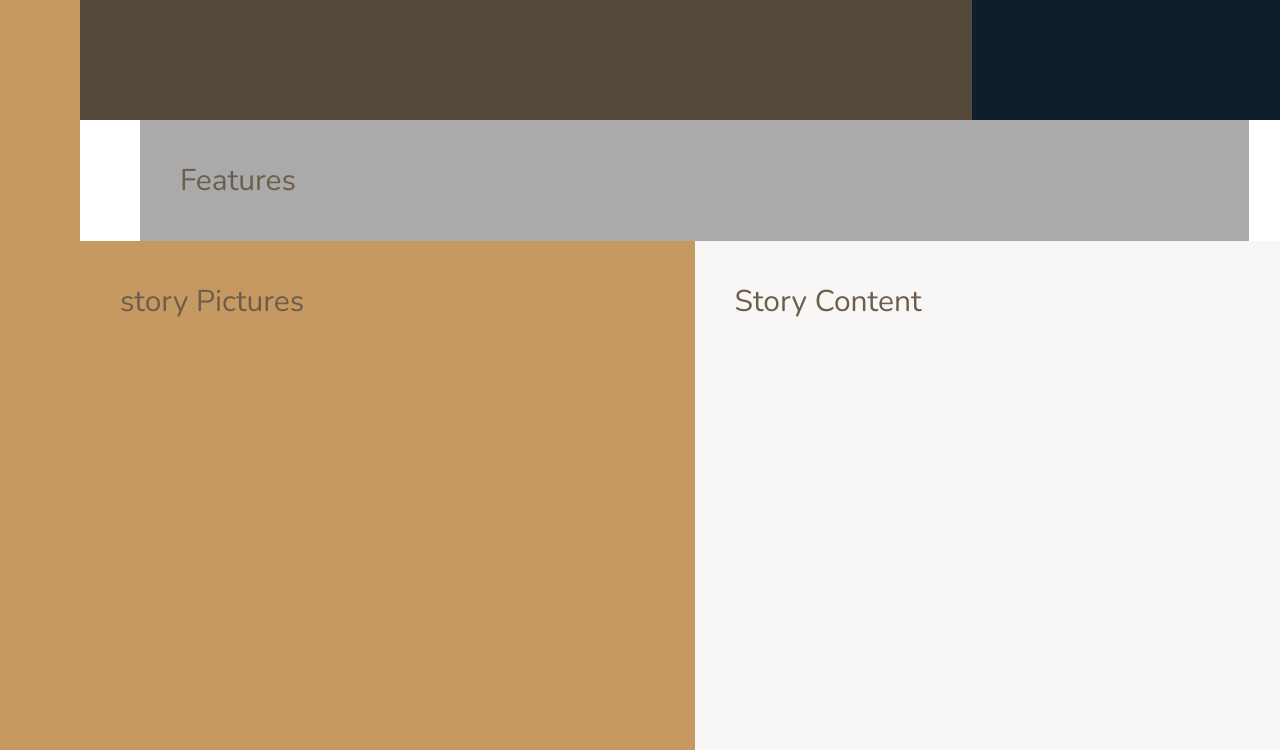
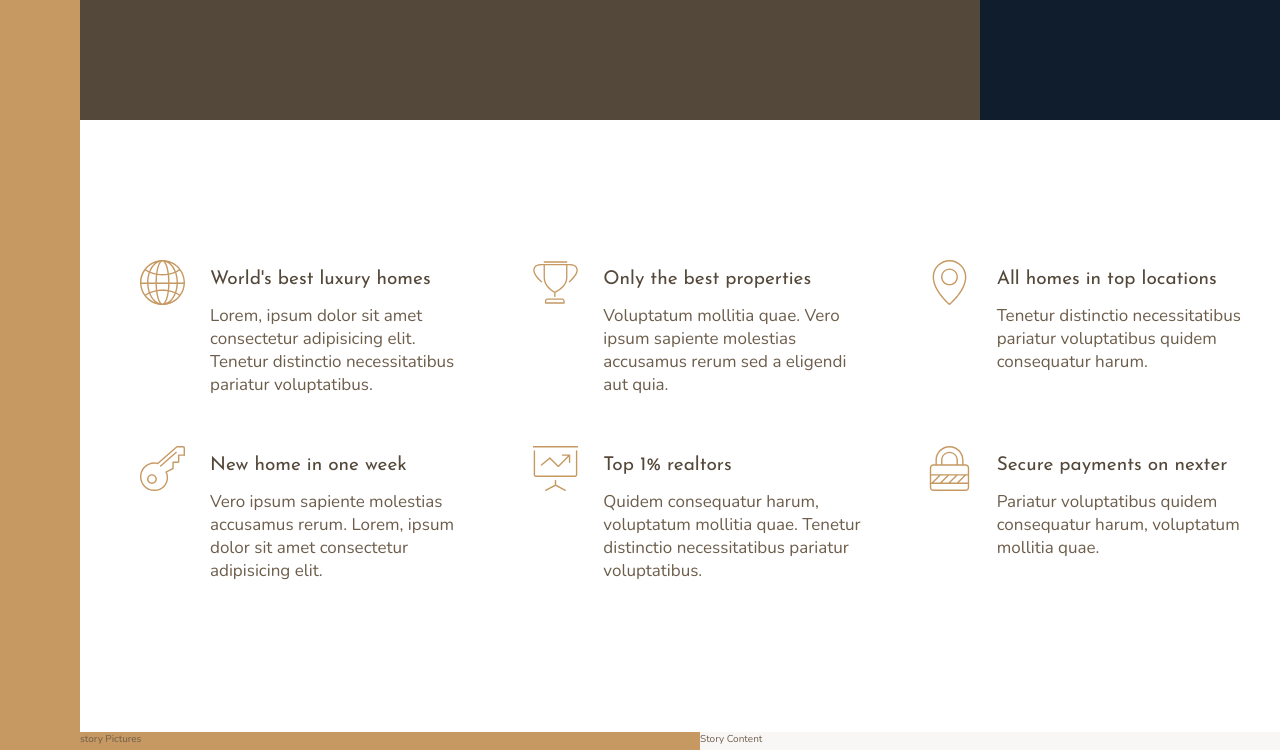
Before and after one commit to David-bui83/nexter, a website: page index.html in a window 1280 px wide. Shown: the part 520-1270 px from the top of the page. Drawn offline with nearby package versions, Linux system fonts and the light colour scheme.

Commit message:
done with feature section

```diff
--- a/index.html
+++ b/index.html
@@ -25,7 +25,49 @@
         </div>
 
         <section class="features">
-            Features
+            <div class="feature">
+                <svg class="feature__icon">
+                    <use xlink:href="img/sprite.svg#icon-global"></use>
+                </svg>
+                <h4 class="heading-4 heading-4--dark">World's best luxury homes</h4>
+                <p class="feature__text">Lorem, ipsum dolor sit amet consectetur adipisicing elit. Tenetur distinctio necessitatibus pariatur voluptatibus.</p>
+            </div>
+            <div class="feature">
+                <svg class="feature__icon">
+                    <use xlink:href="img/sprite.svg#icon-trophy"></use>
+                </svg>
+                <h4 class="heading-4 heading-4--dark">Only the best properties</h4>
+                <p class="feature__text">Voluptatum mollitia quae. Vero ipsum sapiente molestias accusamus rerum sed a eligendi aut quia.</p>
+            </div>
+            <div class="feature">
+                <svg class="feature__icon">
+                    <use xlink:href="img/sprite.svg#icon-map-pin"></use>
+                </svg>
+                <h4 class="heading-4 heading-4--dark">All homes in top locations</h4>
+                <p class="feature__text">Tenetur distinctio necessitatibus pariatur voluptatibus quidem consequatur harum.</p>
+            </div>
+            <div class="feature">
+                <svg class="feature__icon">
+                    <use xlink:href="img/sprite.svg#icon-key"></use>
+                </svg>
+                <h4 class="heading-4 heading-4--dark">New home in one week</h4>
+                <p class="feature__text">Vero ipsum sapiente molestias accusamus rerum. Lorem, ipsum dolor sit amet consectetur adipisicing elit.</p>
+            </div>
+            <div class="feature">
+                <svg class="feature__icon">
+                    <use xlink:href="img/sprite.svg#icon-presentation"></use>
+                </svg>
+                <h4 class="heading-4 heading-4--dark">Top 1% realtors</h4>
+                <p class="feature__text">Quidem consequatur harum, voluptatum mollitia quae. Tenetur distinctio necessitatibus pariatur voluptatibus.</p>
+            </div>
+            <div class="feature">
+                <svg class="feature__icon">
+                    <use xlink:href="img/sprite.svg#icon-lock"></use>
+                </svg>
+                <h4 class="heading-4 heading-4--dark">Secure payments on nexter</h4>
+                <p class="feature__text">Pariatur voluptatibus quidem consequatur harum, voluptatum mollitia quae.</p>
+            </div>
+
         </section>
 
         <div class="story__pictures">
--- a/sass/_base.scss
+++ b/sass/_base.scss
@@ -38,8 +38,4 @@ body {
   grid-template-rows: 80vh min-content 40vw repeat(3,min-content);
   grid-template-columns: [sidebar-start] 8rem [sidebar-end full-start] minmax(6rem, 1fr) [center-start] repeat(8, [col-start] minmax(min-content, 14rem) [col-end]) [center-end] 1fr [full-end];
 
-  & > * {
-    padding: 40px;
-    font-size: 3rem;
-  }
 }
--- a/sass/_features.scss
+++ b/sass/_features.scss
@@ -1,4 +1,31 @@
 .features {
-  background-color: $color-grey-light-2;
   grid-column: center-start / center-end;
+
+  margin: 15rem 0;
+
+  display: grid;
+  // grid-template-columns: repeat(3, 1fr);
+  grid-template-columns: repeat(auto-fit, minmax(25rem, 1fr));
+  grid-gap: 6rem;
+  align-items: start;
 }
+
+.feature {
+
+  display: grid;
+  grid-template-columns: min-content 1fr;
+  grid-row-gap: 1.5rem;
+  grid-column-gap: 2.5rem;
+
+  &__icon {
+    fill: $color-primary;
+    width: 4.5rem;
+    height: 4.5rem;
+    grid-row: 1 / span 2;
+    transform: translateY(-1rem);
+  }
+
+  &__text {
+    font-size: 1.7rem;
+  }
+}
--- a/sass/_header.scss
+++ b/sass/_header.scss
@@ -1,4 +1,6 @@
 .header {
   background-color: $color-grey-dark-1;
   grid-column: full-start / col-end 6;
+
+
 }
--- a/sass/_typography.scss
+++ b/sass/_typography.scss
@@ -0,0 +1,22 @@
+%heading {
+  font-family: $font-display;
+  font-weight: 400;
+}
+.heading-1 {
+  @extend %heading;
+}
+
+.heading-2 {
+  @extend %heading;
+}
+
+.heading-3 {
+  @extend %heading;
+}
+.heading-4 {
+  @extend %heading;
+  font-size: 1.9rem;
+
+  &--light { color: $color-grey-light-1; }
+  &--dark { color: $color-grey-dark-1; }
+}
```
Also changed, not shown: css/style.css.
